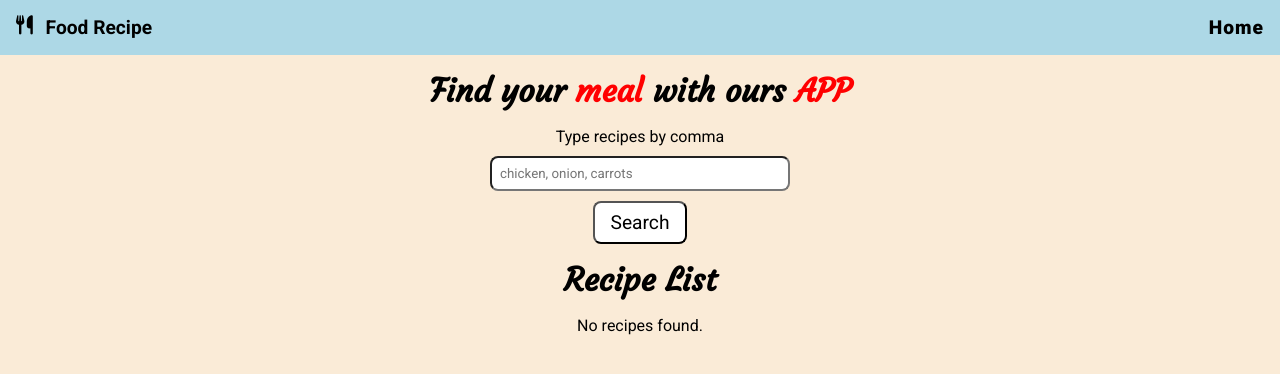
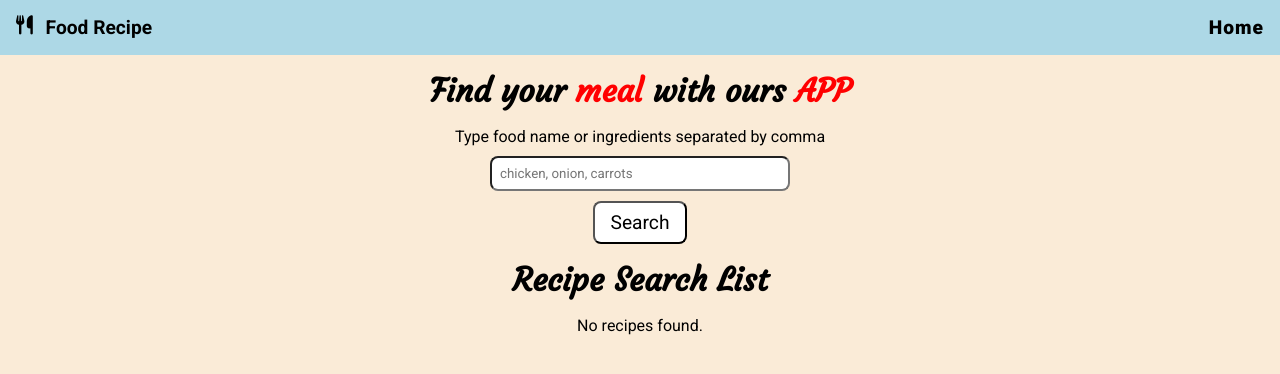
Before and after one commit to Bartek9090/recip-book-react, a React (Create React App) app: page /recipePage in a window 1280 px wide. Shown: the top 374 px of the page. Built offline with nearby package versions, Linux system fonts and the light colour scheme.

Commit message:
added _redirect file to fix refreshing function on netlify

```diff
--- a/src/components/RecipeList.js
+++ b/src/components/RecipeList.js
@@ -4,7 +4,7 @@ import classes from "./RecipList.module.css";
 const RecipeList = ({ recipes }) => {
   return (
     <div className={classes.RecipListMainContainer}>
-      <h1>Recipe List</h1>
+      <h1>Recipe Search List</h1>
       {recipes && recipes.length > 0 ? (
         <ul>
           {recipes.map((recipe) => (
@@ -20,7 +20,7 @@ const RecipeList = ({ recipes }) => {
                     state={{ recipe }}
                     className={classes.detailButton}
                   >
-                    Detail
+                    Details
                   </Link>
                 </button>
               </div>
--- a/src/components/Search.js
+++ b/src/components/Search.js
@@ -6,7 +6,9 @@ export default function SearchBar({ handleChange, handleSubmit, search }) {
         Find your <strong>meal</strong> with ours <strong>APP</strong>
       </h1>
       <form onSubmit={handleSubmit}>
-        <label htmlFor="search">Type recipes by comma</label>
+        <label htmlFor="search">
+          Type food name or ingredients separated by comma
+        </label>
         <input
           type="text"
           name="search"
```
Also changed, not shown: 1 other file (tests, documents, lock files or other folders).
